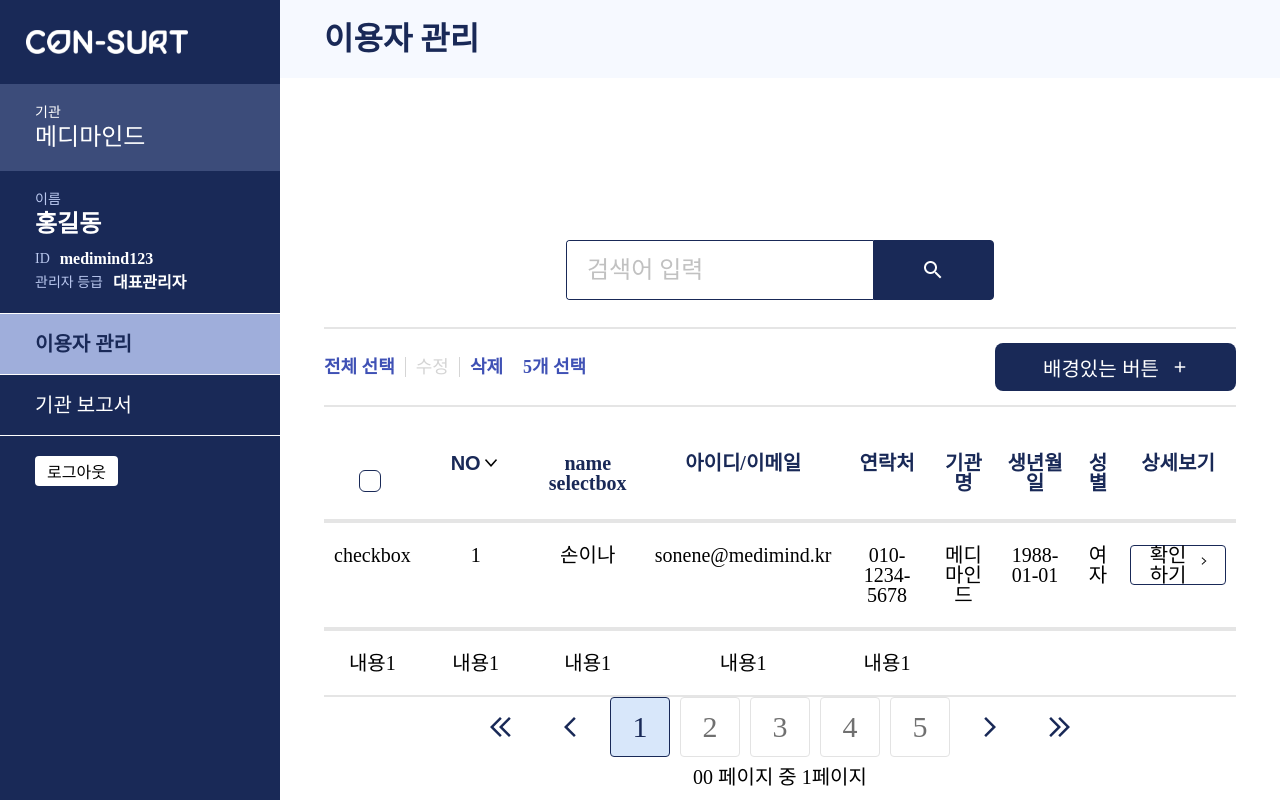
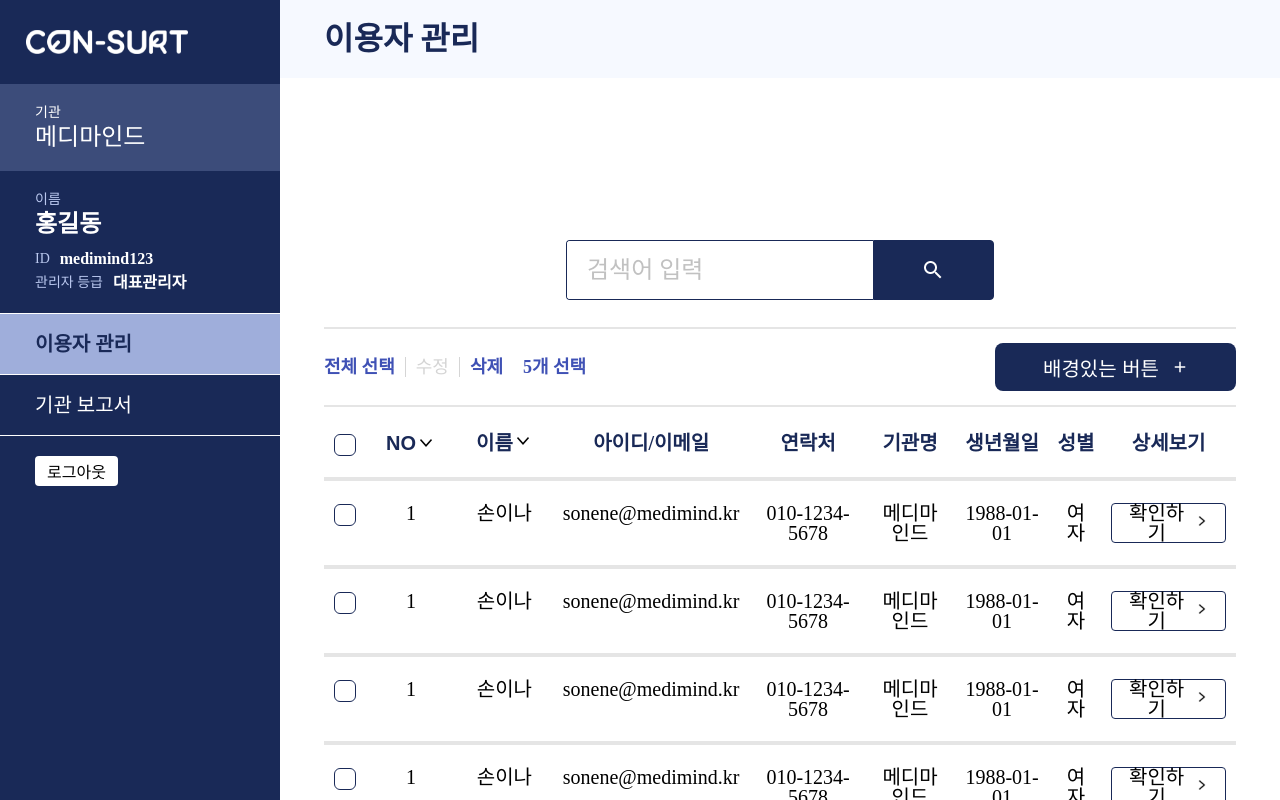
Before and after one commit to osang4664/mypjt, a React (Create React App) app: page /pages/pagesouter in a window 1280 px wide. Built offline with nearby package versions, Linux system fonts and the light colour scheme.

Commit message:
MAC 메인페이지 수정

```diff
--- a/src/assets/scss/componentes/_checkbox.scss
+++ b/src/assets/scss/componentes/_checkbox.scss
@@ -1,4 +1,7 @@
 .checkbox {
+  position: relative;
+  width: 22px;
+  height: 22px;
   input[type="checkbox"] {
     //기존 input 숨김
     position: absolute;
@@ -12,8 +15,10 @@
 
     & + label {
       display: inline-block;
-      position: relative;
+      position: absolute;
       padding-left: 26px;
+      left: 0;
+      top: 0;
       cursor: pointer;
       span {
         font-weight: 400;
@@ -61,6 +66,16 @@
           background-size: contain;
           border-radius: 5px;
         }
+      }
+    }
+  }
+  &.with_txt {
+    width: auto;
+    height: auto;
+    input[type="checkbox"] {
+      & + label {
+        position: relative;
+      }
       /* 뒤에 나오는 텍스트 스타일 */
       span {
         font-weight: 400;
@@ -72,4 +87,3 @@
     }
   }
 }
-}
--- a/src/assets/scss/componentes/_contbody.scss
+++ b/src/assets/scss/componentes/_contbody.scss
@@ -8,8 +8,10 @@
     font-weight: $font-weight-bold;
   }
   .body-inner {
-    padding: 0 44px;
-
+    padding: 0 44px 60px;
+    box-sizing: border-box;
+    height: calc(100vh - 78px);
+    overflow-y: auto;
     .searchbox  {
       margin-top: 162px;
       margin-left: 242px;
@@ -19,5 +21,8 @@
       margin-top: 27px;
       border-top: 2px solid $table-line-gray;
     }
+    .pagenation-box  {
+      margin-top: 18px;
+    }
   }
 }
--- a/src/assets/scss/componentes/_pagenation.scss
+++ b/src/assets/scss/componentes/_pagenation.scss
@@ -45,3 +45,19 @@
     margin-top: 10px;
   }
 }
+
+/* pagenation */
+.pagenation-box {
+  display: flex;
+  align-items: flex-start;
+  justify-content: center;
+  position: relative;
+
+  .selectbox {
+    max-width: 140px;
+    //margin-left: auto;
+    position: absolute;
+    top: 0;
+    right: 0;
+  }
+}
--- a/src/assets/scss/componentes/_table.scss
+++ b/src/assets/scss/componentes/_table.scss
@@ -8,9 +8,12 @@
     thead {
       tr {
         th {
-          padding: 22px 10px;
+          //padding: 22px 10px;
           font-size: 20px;
           color: $bg-primary-main;
+          .checkbox {
+            margin: -6px auto;
+          }
         }
       }
     }
@@ -21,6 +24,9 @@
           padding: 22px 10px;
           font-size: 20px;
           text-align: center;
+          .checkbox {
+            margin: -6px auto;
+          }
         }
       }
     }
--- a/src/components/contbody.tsx
+++ b/src/components/contbody.tsx
@@ -5,6 +5,10 @@ import Searchbox from './searchbox';
 function Contbody () {
   const [isOpen1, setIsOpen1] = useState(false);
   const [selectedItem1, setSelectedItem1] = useState<string>('NO');
+  const [isOpen2, setIsOpen2] = useState(false);
+  const [selectedItem2, setSelectedItem2] = useState<string>('이름');
+  const [isOpen3, setIsOpen3] = useState(false);
+  const [selectedItem3, setSelectedItem3] = useState<string>('5줄 보기');
 
   const handleToggle1 = () => {
     setIsOpen1(!isOpen1);
@@ -12,6 +16,20 @@ function Contbody () {
   const handleItemClick1 = (item: string) => {
     setSelectedItem1(item);
     setIsOpen1(false);
+  };
+  const handleToggle2 = () => {
+    setIsOpen2(!isOpen2);
+  };
+  const handleItemClick2 = (item: string) => {
+    setSelectedItem2(item);
+    setIsOpen2(false);
+  };
+  const handleToggle3 = () => {
+    setIsOpen3(!isOpen3);
+  };
+  const handleItemClick3 = (item: string) => {
+    setSelectedItem3(item);
+    setIsOpen3(false);
   };
   return (
     <div className='contbody'>
@@ -77,7 +95,20 @@ function Contbody () {
                     </ul>
                   </div>
                 </th>
-                <th>name selectbox</th>
+                <th>
+                  <div className="selectbox updown color">
+                    <button className={`btn-select ${isOpen2 ? 'on' : ''}`} onClick={handleToggle2}>
+                      <span>
+                        {selectedItem2}
+                      </span>
+                      <i className='ico select_arrow down'></i>
+                    </button>
+                    <ul className={`list-member ${isOpen2 ? 'open' : ''}`}>
+                      <li><button type="button" onClick={() => handleItemClick2('오름차순')}>오름차순</button></li>
+                      <li><button type="button" onClick={() => handleItemClick2('내림차순')}>내림차순</button></li>
+                    </ul>
+                  </div>
+                </th>
                 <th>아이디/이메일</th>
                 <th>연락처</th>
                 <th>기관명</th>
@@ -88,7 +119,13 @@ function Contbody () {
             </thead>
             <tbody>
               <tr>
-                <td>checkbox</td>
+                <td>
+                  <div className="checkbox">
+                    <input id="agree2" type="checkbox" />
+                    <label htmlFor="agree2">
+                    </label>
+                  </div>
+                </td>
                 <td>1</td>
                 <td>손이나</td>
                 <td>sonene@medimind.kr</td>
@@ -104,16 +141,114 @@ function Contbody () {
                 </td>
               </tr>
               <tr>
-                <td>내용1</td>
-                <td>내용1</td>
-                <td>내용1</td>
-                <td>내용1</td>
-                <td>내용1</td>
+                <td>
+                  <div className="checkbox">
+                    <input id="agree3" type="checkbox" />
+                    <label htmlFor="agree3">
+                    </label>
+                  </div>
+                </td>
+                <td>1</td>
+                <td>손이나</td>
+                <td>sonene@medimind.kr</td>
+                <td>010-1234-5678</td>
+                <td>메디마인드</td>
+                <td>1988-01-01</td>
+                <td>여자</td>
+                <td>
+                  <a href="#!" className='btn_tb'>
+                    <span>확인하기</span>
+                    <em className='ico arrow_right'></em>
+                  </a>
+                </td>
+              </tr>
+              <tr>
+                <td>
+                  <div className="checkbox">
+                    <input id="agree3" type="checkbox" />
+                    <label htmlFor="agree3">
+                    </label>
+                  </div>
+                </td>
+                <td>1</td>
+                <td>손이나</td>
+                <td>sonene@medimind.kr</td>
+                <td>010-1234-5678</td>
+                <td>메디마인드</td>
+                <td>1988-01-01</td>
+                <td>여자</td>
+                <td>
+                  <a href="#!" className='btn_tb'>
+                    <span>확인하기</span>
+                    <em className='ico arrow_right'></em>
+                  </a>
+                </td>
+              </tr>
+              <tr>
+                <td>
+                  <div className="checkbox">
+                    <input id="agree4" type="checkbox" />
+                    <label htmlFor="agree4">
+                    </label>
+                  </div>
+                </td>
+                <td>1</td>
+                <td>손이나</td>
+                <td>sonene@medimind.kr</td>
+                <td>010-1234-5678</td>
+                <td>메디마인드</td>
+                <td>1988-01-01</td>
+                <td>여자</td>
+                <td>
+                  <a href="#!" className='btn_tb'>
+                    <span>확인하기</span>
+                    <em className='ico arrow_right'></em>
+                  </a>
+                </td>
+              </tr>
+              <tr>
+                <td>
+                  <div className="checkbox">
+                    <input id="agree5" type="checkbox" />
+                    <label htmlFor="agree5">
+                    </label>
+                  </div>
+                </td>
+                <td>1</td>
+                <td>손이나</td>
+                <td>sonene@medimind.kr</td>
+                <td>010-1234-5678</td>
+                <td>메디마인드</td>
+                <td>1988-01-01</td>
+                <td>여자</td>
+                <td>
+                  <a href="#!" className='btn_tb'>
+                    <span>확인하기</span>
+                    <em className='ico arrow_right'></em>
+                  </a>
+                </td>
               </tr>
             </tbody>
           </table>
         </div>
-        <Pagenation />
+        <div className="pagenation-box ">
+          <Pagenation />
+          <div className="selectbox">
+            <button className={`btn-select ${isOpen3 ? 'on' : ''}`} onClick={handleToggle3}>
+              <span>
+                {selectedItem3}
+              </span>
+              <i className='ico select_arrow down'></i>
+            </button>
+            <ul className={`list-member ${isOpen3 ? 'open' : ''}`}>
+              <li><button type="button" onClick={() => handleItemClick3('Python')}>Python</button></li>
+              <li><button type="button" onClick={() => handleItemClick3('Java')}>Java</button></li>
+              <li><button type="button" onClick={() => handleItemClick3('JavaScript')}>JavaScript</button></li>
+              <li><button type="button" onClick={() => handleItemClick3('C#')}>C#</button></li>
+              <li><button type="button" onClick={() => handleItemClick3('C/C++')}>C/C++</button></li>
+            </ul>
+          </div>
+        </div>
       </div>
     </div>
   )
--- a/src/guide/guide_checkbox.tsx
+++ b/src/guide/guide_checkbox.tsx
@@ -31,13 +31,13 @@ function GuideCheckbox () {
             <p className='guide-sub'>체크박스에 텍스트가 있는 체크박스입니다.(가로형)</p>
           </p>
           <div className='flex'>
-            <div className="checkbox">
+            <div className="checkbox with_txt">
               <input id="agree3" type="checkbox" />
               <label htmlFor="agree3">
                   <span>개인정보처리 방침에 따라 개인정보 수집ㆍ활용에 동의합니다.</span>
               </label>
             </div>
-            <div className="checkbox">
+            <div className="checkbox with_txt">
               <input id="agree4" type="checkbox" />
                 <label htmlFor="agree4">
                     <span>개인정보처리 방침에 따라 개인정보 수집ㆍ활용에 동의합니다.</span>
--- a/src/guide/guide_pagenation.tsx
+++ b/src/guide/guide_pagenation.tsx
@@ -1,8 +1,18 @@
-import React from 'react'
+import React, { useState } from 'react';
 import Pagenation from '../components/pagenation';
 
 function GuidePagenation () {
+  const [isOpen1, setIsOpen1] = useState(false);
+  const [selectedItem1, setSelectedItem1] = useState<string>('5줄 보기');
 
+  const handleToggle1 = () => {
+    setIsOpen1(!isOpen1);
+  };
+
+  const handleItemClick1 = (item: string) => {
+    setSelectedItem1(item);
+    setIsOpen1(false);
+  };
   return (
     <div className='guide-container'>
       <div className="guide-inner">
@@ -11,8 +21,33 @@ function GuidePagenation () {
           <p className='guide-title'>1. 기본타입
             <p className='guide-sub'>기본타입입니다.</p>
           </p>
+          <Pagenation />
         </div>
-        <Pagenation />
+
+        <div className='guide-item'>
+          <p className='guide-title'>2. 혼합타입
+            <p className='guide-sub'>혼합타입입니다. pgn_wrap으로 감쌉니다.</p>
+          </p>
+          <div className="pagenation-box">
+            <Pagenation />
+            <div className="selectbox">
+              <button className={`btn-select ${isOpen1 ? 'on' : ''}`} onClick={handleToggle1}>
+                <span>
+                  {selectedItem1}
+                </span>
+                <i className='ico select_arrow down'></i>
+              </button>
+              <ul className={`list-member ${isOpen1 ? 'open' : ''}`}>
+                <li><button type="button" onClick={() => handleItemClick1('Python')}>Python</button></li>
+                <li><button type="button" onClick={() => handleItemClick1('Java')}>Java</button></li>
+                <li><button type="button" onClick={() => handleItemClick1('JavaScript')}>JavaScript</button></li>
+                <li><button type="button" onClick={() => handleItemClick1('C#')}>C#</button></li>
+                <li><button type="button" onClick={() => handleItemClick1('C/C++')}>C/C++</button></li>
+              </ul>
+            </div>
+          </div>
+        </div>
+
       </div>
     </div>
   )
```
Lines whose indentation alone changed are shown as unchanged.
